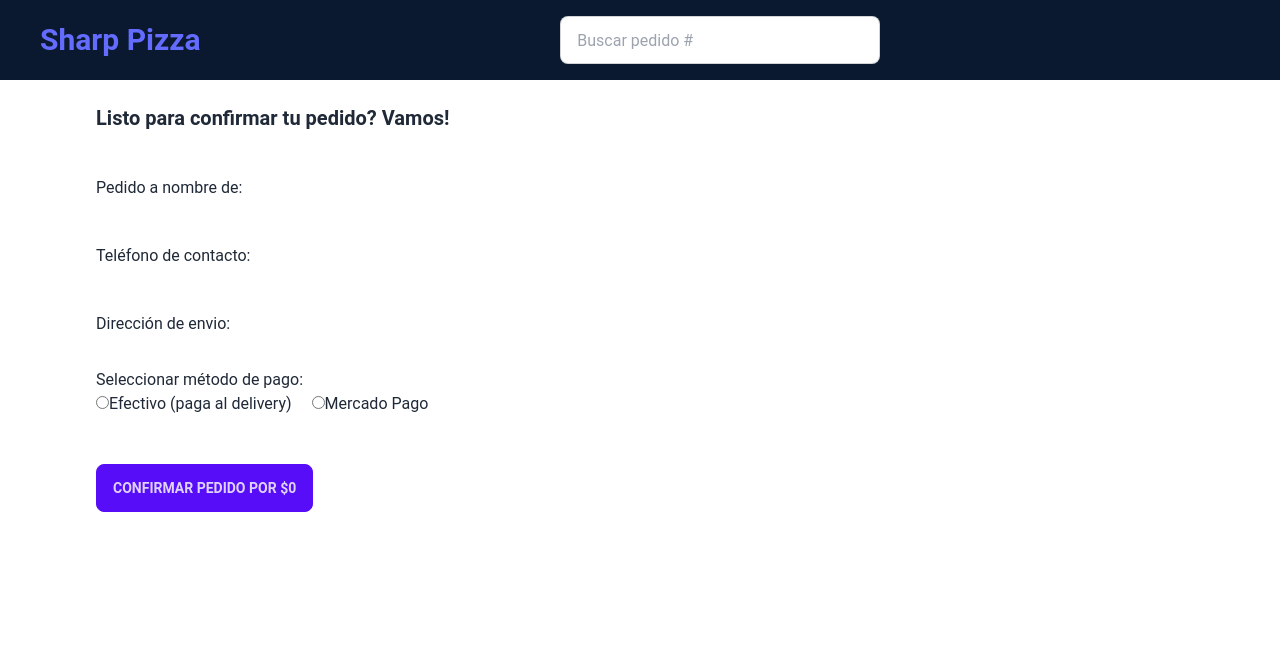
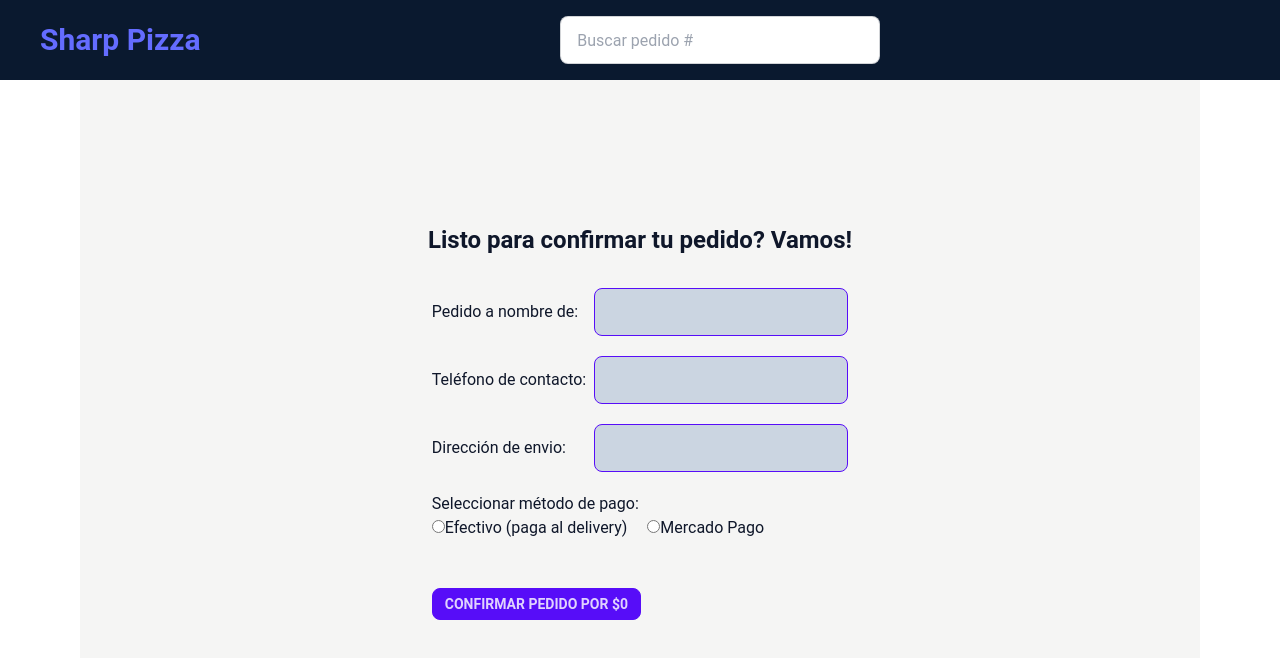
Before and after one commit to No-Country/c14-46-m-csharp-react, a React (Vite) app in the folder front/sharp-pizza/: page /order/new in a window 1280 px wide. Shown: the top 658 px of the page. Built offline with nearby package versions, Linux system fonts and the light colour scheme.

Commit message:
change bg color and make style adjustments

```diff
--- a/front/sharp-pizza/src/features/order/CreateOrder.tsx
+++ b/front/sharp-pizza/src/features/order/CreateOrder.tsx
@@ -59,19 +59,19 @@ const CreateOrder = () => {
   }
 
   return (
-    <div className="px-4 py-6">
-      <h2 className="mb-8 text-xl font-semibold">Listo para confirmar tu pedido? Vamos!</h2>
+    <div className="bg-stone-100 p-36 text-slate-900 flex flex-col justify-center items-center">
+      <h2 className="mb-8 text-2xl font-semibold">Listo para confirmar tu pedido? Vamos!</h2>
 
       <form onSubmit={handleSubmit(handleOrder)}>
         <div className="mb-5 flex gap-2 flex-col sm:flex-row sm:items-center">
           <label className="sm:basis-40">Pedido a nombre de:</label>
-          <input className="input grow" type="text" defaultValue={client.name} required {...register('customer')} />
+          <input className="input input-primary bg-slate-300" type="text" defaultValue={client.name} required {...register('customer')} />
         </div>
 
         <div className="mb-5 flex gap-2 flex-col sm:flex-row sm:items-center">
           <label className="sm:basis-40">Teléfono de contacto:</label>
           <div className="grow">
-            <input className="input w-full" type="tel" defaultValue={client.phone} required {...register('phone')} />
+            <input className="input input-primary bg-slate-300" type="tel" defaultValue={client.phone} required {...register('phone')} />
           </div>
         </div>
 
@@ -79,7 +79,7 @@ const CreateOrder = () => {
           <label className="sm:basis-40">Dirección de envio:</label>
           <div className="grow">
             <input
-              className="input w-full"
+              className="input input-primary bg-slate-300"
               type="text" defaultValue={client.address} required {...register('address')} />
           </div>
         </div>
@@ -100,7 +100,7 @@ const CreateOrder = () => {
         </fieldset>
 
         <div>
-          <button className="btn btn-primary">Confirmar pedido por ${totalPrice}</button>
+          <button className="btn btn-primary btn-sm">Confirmar pedido por ${totalPrice}</button>
         </div>
       </form>
     </div>
--- a/front/sharp-pizza/src/features/order/Order.jsx
+++ b/front/sharp-pizza/src/features/order/Order.jsx
@@ -14,9 +14,9 @@ const Order = () => {
   const lastOrder = orders[orders.length - 1]
 
   return (
-    <div className="px-4 py-6 space-y-8">
+    <div className="p-44 bg-stone-100 rounded-lg space-y-8 h-screen text-slate-900">
       <div className="flex flex-wrap items-center justify-between gap-2">
-        <h2 className="text-xl font-semibold">Order #{lastOrder?.orderId} en {lastOrder?.status}</h2>
+        <h2 className="text-xl font-semibold ">Pedido #{lastOrder?.orderId} en {lastOrder?.status}</h2>
 
         <div className="space-x-2">
           <span className="rounded-full bg-green-500 px-3 py-1 text-sm font-semibold uppercase traking-wide text-green-50">Pedido en preparacion</span>
@@ -34,7 +34,7 @@ const Order = () => {
       </ul>
 
       <div className="space-y-2 bg-stone-200 px-6 py-5">
-        <p className="text-sm font-medium text-stone-600">Precio total: ${lastOrder?.orderPrice}</p>
+        <p className="text-md font-bold text-stone-950">Precio total: ${lastOrder?.orderPrice}</p>
       </div>
     </div>
   )
```
